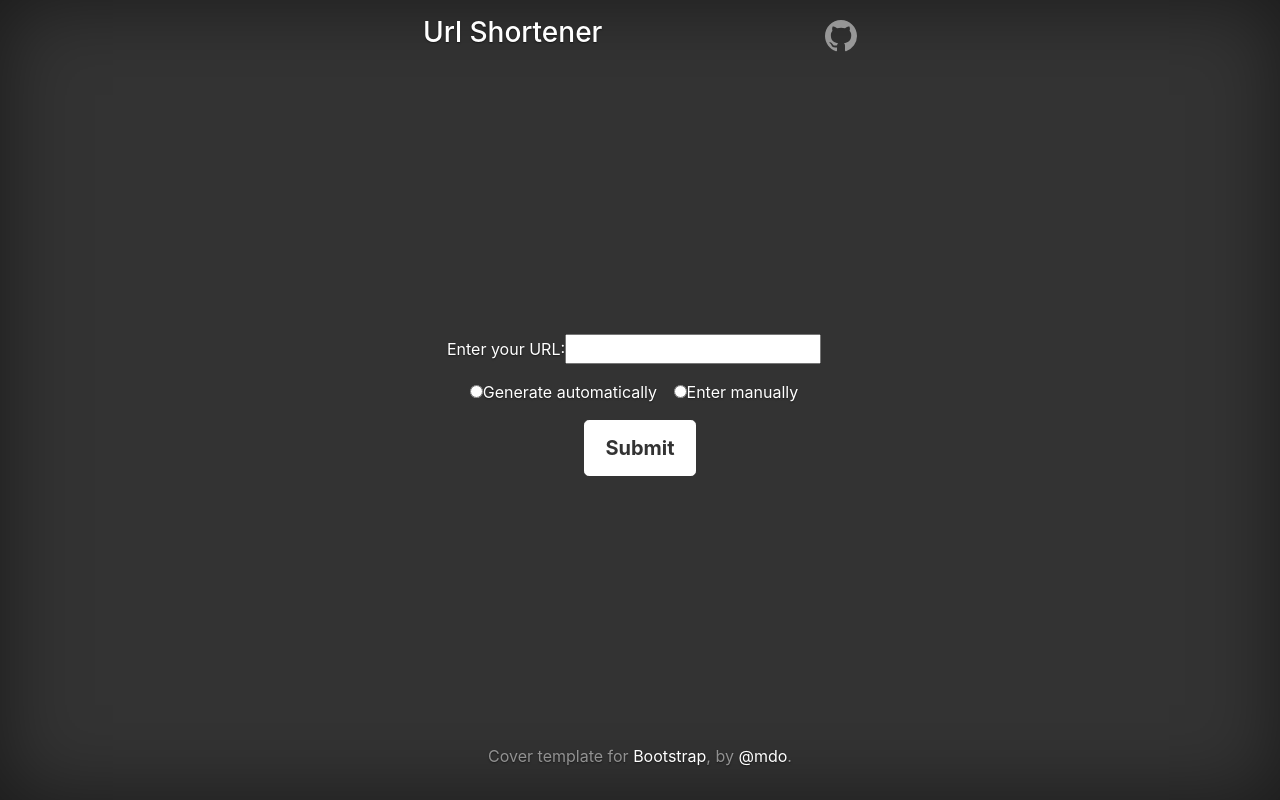
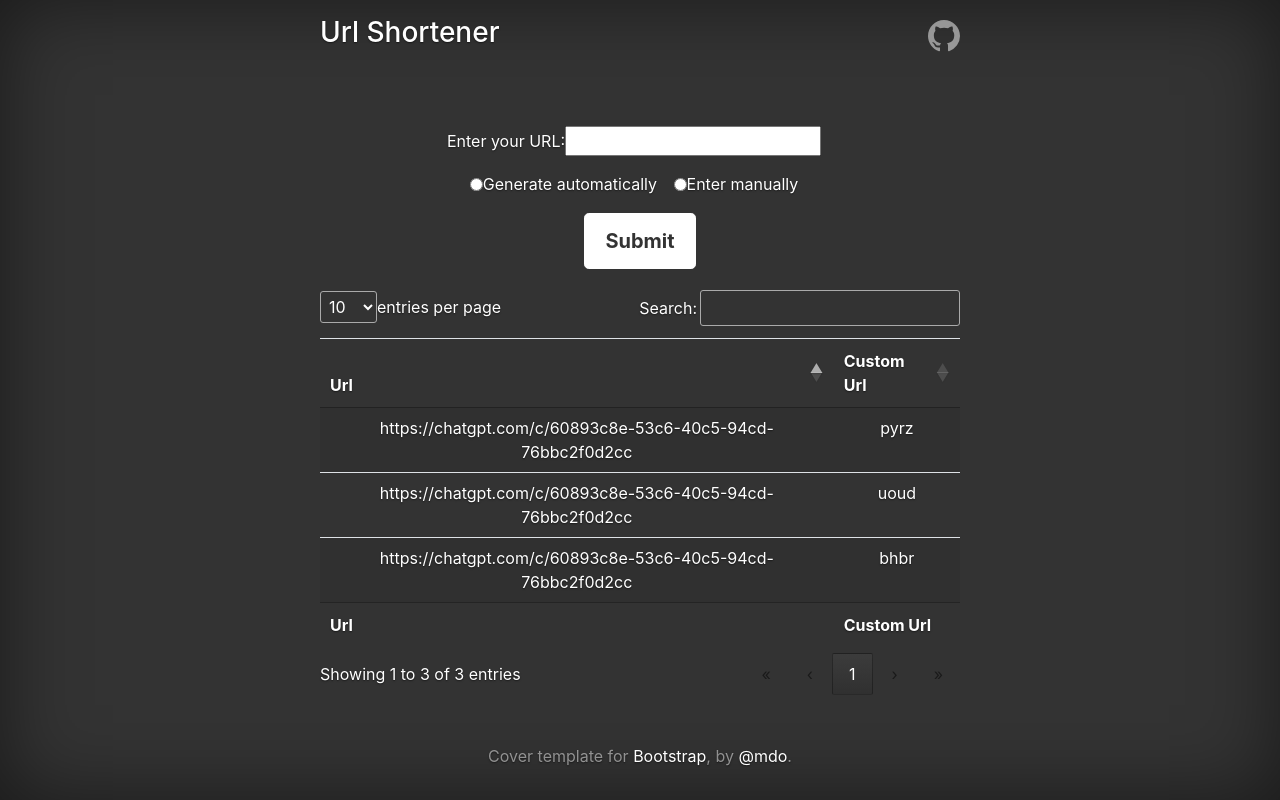
Before and after one commit to MaciaKing/url-shortener, a Django app: template url_logic/templates/index.html in a window 1280 px wide. Run offline with Django 4.2, Linux system fonts and the light colour scheme; tables that the repository leaves empty hold one stand-in row (values such as "Sample post"); the template is opened without the code that fills it: values that come from a table or form of the project are taken from there, most other values are stand-ins (such as "Sample title", 1, 10 or a date in 2020); some libraries are stand-ins or nearby versions.

Commit message:
[feat]: add static table

```diff
--- a/static/js/index.js
+++ b/static/js/index.js
@@ -24,4 +24,31 @@ window.onload = function() {
 
     id_shortcut_option_0_button.addEventListener("change", detectRadioButtonSelected);
     id_shortcut_option_1_button.addEventListener("change", detectRadioButtonSelected);
+    createDataTable();
 }
+
+
+function createDataTable(){
+    const data = [
+        {
+            'url': 'https://chatgpt.com/c/60893c8e-53c6-40c5-94cd-76bbc2f0d2cc',
+            'custom_url': 'pyrz'
+        },
+        {
+            'url': 'https://chatgpt.com/c/60893c8e-53c6-40c5-94cd-76bbc2f0d2cc',
+            'custom_url': 'uoud'
+        },
+        {
+            'url': 'https://chatgpt.com/c/60893c8e-53c6-40c5-94cd-76bbc2f0d2cc',
+            'custom_url': 'bhbr'
+        }
+    ];
+    // Initialize DataTable
+    $('#example').DataTable({
+        data: data,
+        columns: [
+            { data: 'url' },
+            { data: 'custom_url' }
+        ]
+    });
+}
--- a/url_logic/templates/index.html
+++ b/url_logic/templates/index.html
@@ -16,7 +16,8 @@
     <link href="{% static 'css/bootstrap.min.css' %}" rel="stylesheet">
     <!-- Custom styles for this template -->
     <link href="{% static 'css/cover.css' %}" rel="stylesheet">
-
+    <!-- Datatables core CSS -->
+    <link href="{% static 'css/dataTables.min.css' %}" rel="stylesheet">
   </head>
 
   <body class="text-center">
@@ -65,6 +66,23 @@
         </p>
       </main>
 
+      <table id="example" class="table table-striped" style="width:100%">
+        <thead>
+          <tr>
+            <th>Url</th>
+            <th>Custom Url</th>
+          </tr>
+        </thead>
+        <tbody>
+        </tbody>
+        <tfoot>
+          <tr>
+            <th>Url</th>
+            <th>Custom Url</th>
+          </tr>
+        </tfoot>
+      </table>
+
       <footer class="mastfoot mt-auto">
         <div class="inner">
           <p>Cover template for <a href="https://getbootstrap.com/">Bootstrap</a>, by <a href="https://twitter.com/mdo">@mdo</a>.</p>
@@ -81,5 +99,9 @@
     <script src="{% static 'js/index.js' %}"></script>
     <script src="{% static 'js/popper.min.js' %}"></script>
     <script src="{% static 'js/bootstrap.bundle.min.js' %}"></script>
+    <script src="{% static 'js/dataTables.min.js' %}"></script>
+    <script>
+    createDataTable({{ data_json }});
+    </script>
   </body>
 </html>
```
